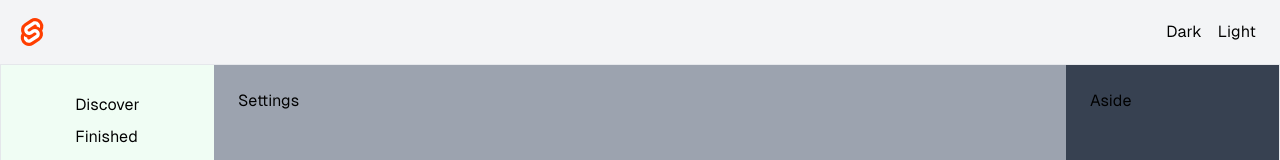
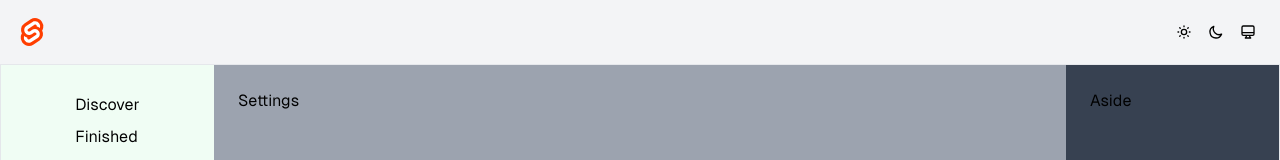
Before and after one commit to remusa/open-bookshelf, a SvelteKit app: page /settings in a window 1280 px wide. Shown: the top 160 px of the page. Built offline with nearby package versions, Linux system fonts and the light colour scheme.

Commit message:
chore: dark mode toggle

```diff
--- a/src/app.html
+++ b/src/app.html
@@ -1,12 +1,12 @@
 <!DOCTYPE html>
-<html lang="en" class="h-full bg-gray-100">
+<html lang="en" class="h-full">
 	<head>
 		<meta charset="utf-8" />
 		<link rel="icon" href="%sveltekit.assets%/favicon.png" />
 		<meta name="viewport" content="width=device-width, initial-scale=1" />
 		%sveltekit.head%
 	</head>
-	<body data-sveltekit-preload-data="hover" class="h-full">
+	<body data-sveltekit-preload-data="hover" class="h-full bg-gray-100 dark:bg-gray-800">
 		<div style="display: contents">%sveltekit.body%</div>
 	</body>
 </html>
--- /dev/null
+++ b/src/lib/components/icons/HeroiconsOutlineDesktopComputer.svelte
@@ -0,0 +1 @@
+<svg xmlns="http://www.w3.org/2000/svg" width="1em" height="1em" viewBox="0 0 24 24" {...$$props}><path fill="none" stroke="currentColor" stroke-linecap="round" stroke-linejoin="round" stroke-width="2" d="M9.75 17L9 20l-1 1h8l-1-1l-.75-3M3 13h18M5 17h14a2 2 0 0 0 2-2V5a2 2 0 0 0-2-2H5a2 2 0 0 0-2 2v10a2 2 0 0 0 2 2Z"/></svg>
--- /dev/null
+++ b/src/lib/components/icons/HeroiconsOutlineMoon.svelte
@@ -0,0 +1 @@
+<svg xmlns="http://www.w3.org/2000/svg" width="1em" height="1em" viewBox="0 0 24 24" {...$$props}><path fill="none" stroke="currentColor" stroke-linecap="round" stroke-linejoin="round" stroke-width="2" d="M20.354 15.354A9 9 0 0 1 8.646 3.646A9.003 9.003 0 0 0 12 21a9.003 9.003 0 0 0 8.354-5.646Z"/></svg>
--- /dev/null
+++ b/src/lib/components/icons/HeroiconsOutlineSun.svelte
@@ -0,0 +1,10 @@
+<svg xmlns="http://www.w3.org/2000/svg" width="1em" height="1em" viewBox="0 0 24 24" {...$$props}
+	><path
+		fill="none"
+		stroke="currentColor"
+		stroke-linecap="round"
+		stroke-linejoin="round"
+		stroke-width="2"
+		d="M12 3v1m0 16v1m9-9h-1M4 12H3m15.364 6.364l-.707-.707M6.343 6.343l-.707-.707m12.728 0l-.707.707M6.343 17.657l-.707.707M16 12a4 4 0 1 1-8 0a4 4 0 0 1 8 0Z"
+	/></svg
+>
--- a/src/lib/types/types.ts
+++ b/src/lib/types/types.ts
@@ -1,4 +1,7 @@
 import { z } from 'zod'
+
+const themeSchema = z.enum(['light', 'dark', 'auto'])
+export type ThemeType = z.infer<typeof themeSchema>
 
 const statusSchema = z.enum(['reading', 'finished', 're-reading', 'abandoned', 'on-hold', 'abandoned'])
 export type StatusType = z.infer<typeof statusSchema>
--- /dev/null
+++ b/src/lib/utils/theme.ts
@@ -0,0 +1,23 @@
+import { browser } from '$app/environment'
+import type { ThemeType } from '$lib/types/types'
+import { writable } from 'svelte/store'
+
+const defaultTheme: ThemeType = 'auto'
+const initialValue = (browser ? window.localStorage.getItem('theme') ?? defaultTheme : defaultTheme) as ThemeType
+
+export const colorScheme = writable<ThemeType>(initialValue)
+
+colorScheme.subscribe((value) => {
+	if (!browser) return
+
+	window.localStorage.setItem('theme', value)
+
+	if (
+		localStorage.theme === 'dark' ||
+		(!('theme' in localStorage) && window.matchMedia('(prefers-color-scheme: dark)').matches)
+	) {
+		document.documentElement.classList.add('dark')
+	} else {
+		document.documentElement.classList.remove('dark')
+	}
+})
--- a/src/routes/+layout.svelte
+++ b/src/routes/+layout.svelte
@@ -1,10 +1,19 @@
 <script lang="ts">
 	import { page } from '$app/stores'
+	import HeroiconsOutlineSun from '$lib/components/icons/HeroiconsOutlineSun.svelte'
 	import logo from '$lib/images/svelte-logo.svg'
+	import type { ThemeType } from '$lib/types/types'
+	import { colorScheme } from '$lib/utils/theme'
 	import '../app.postcss'
 	import type { LayoutData } from './$types'
+	import HeroiconsOutlineDesktopComputer from './../lib/components/icons/HeroiconsOutlineDesktopComputer.svelte'
+	import HeroiconsOutlineMoon from './../lib/components/icons/HeroiconsOutlineMoon.svelte'
 
 	export let data: LayoutData
+
+	function switchTheme(theme: ThemeType) {
+		colorScheme.set(theme)
+	}
 </script>
 
 <div class="flex flex-col w-full h-full">
@@ -14,8 +23,9 @@
 		</div>
 
 		<div class="flex items-center justify-center">
-			<button class="px-2 py-1">Dark</button>
-			<button class="px-2 py-1">Light</button>
+			<button on:click={() => switchTheme('light')} class="px-2 py-1"><HeroiconsOutlineSun /></button>
+			<button on:click={() => switchTheme('dark')} class="px-2 py-1"><HeroiconsOutlineMoon /></button>
+			<button on:click={() => switchTheme('auto')} class="px-2 py-1"><HeroiconsOutlineDesktopComputer /></button>
 		</div>
 	</header>
 
--- a/tailwind.config.cjs
+++ b/tailwind.config.cjs
@@ -1,3 +1,4 @@
+/* eslint-disable @typescript-eslint/no-var-requires */
 const typography = require('@tailwindcss/typography')
 const forms = require('@tailwindcss/forms')
 const defaultTheme = require('tailwindcss/defaultTheme')
@@ -5,6 +6,8 @@ const defaultTheme = require('tailwindcss/defaultTheme')
 /** @type {import('tailwindcss').Config}*/
 const config = {
 	content: ['./src/**/*.{html,js,svelte,ts}'],
+
+	darkMode: 'class',
 
 	theme: {
 		fontFamily: {
```
